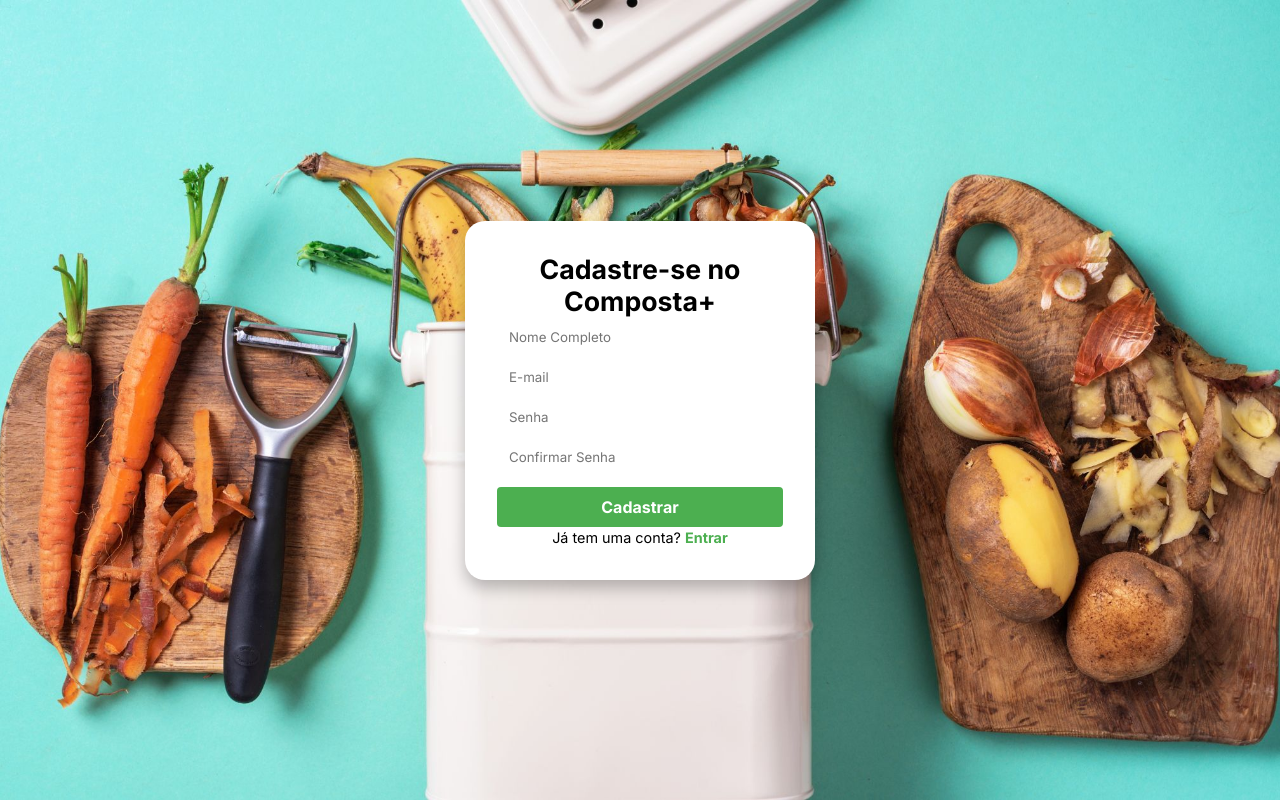
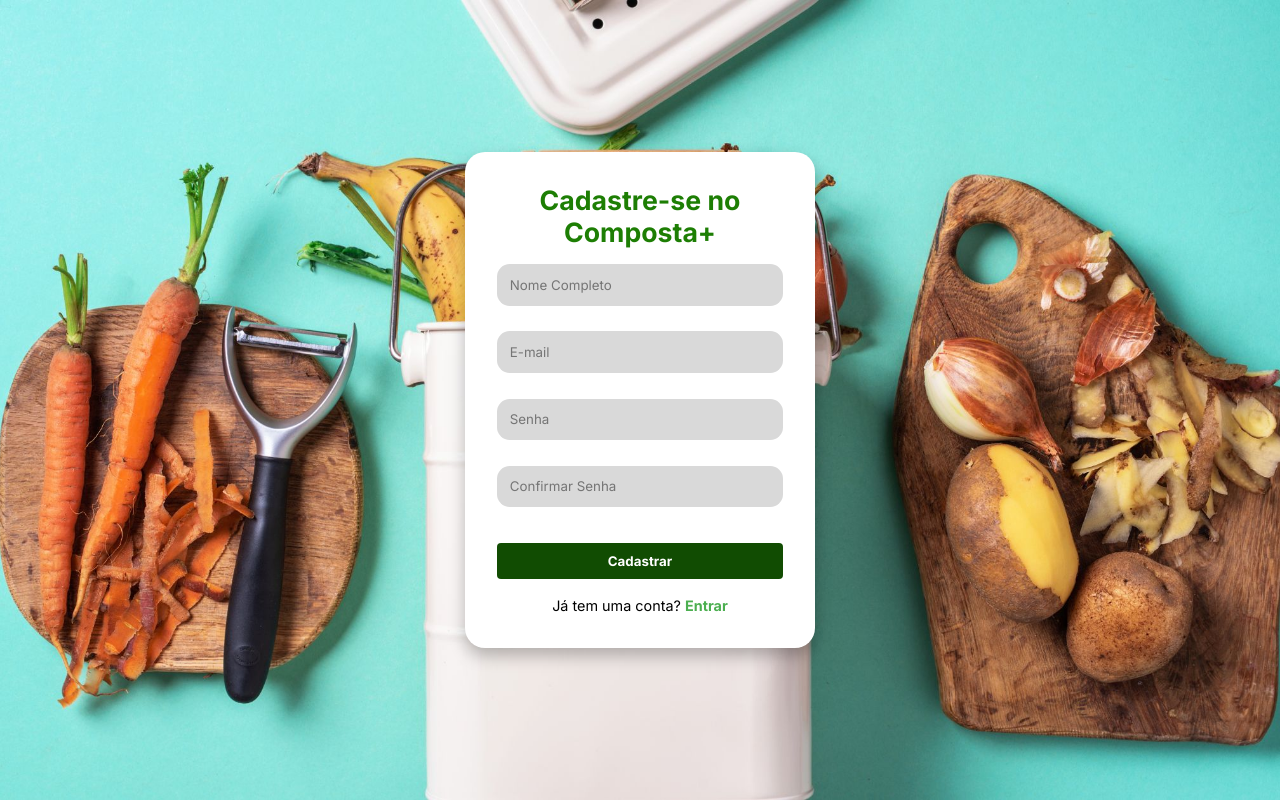
Before and after one commit to AlberthyFerraz/desafio5, a React (Create React App) app: page /cadastro in a window 1280 px wide. Built offline with nearby package versions, Linux system fonts and the light colour scheme.

Commit message:
feat: update login and register styles

```diff
--- a/src/index.js
+++ b/src/index.js
@@ -3,7 +3,6 @@ import ReactDOM from 'react-dom/client';
 import './index.css';
 import App from './App';
 import reportWebVitals from './reportWebVitals';
-import { ToastContainer } from 'react-toastify';
 import 'react-toastify/dist/ReactToastify.css';
 const root = ReactDOM.createRoot(document.getElementById('root'));
 root.render(
--- a/src/pages/autenticacao/Cadastro.jsx
+++ b/src/pages/autenticacao/Cadastro.jsx
@@ -10,7 +10,7 @@ function Cadastro() {
   const [password, setPassword] = useState("");
   const [confirmPassword, setConfirmPassword] = useState("");
 
-  const url = "http://localhost:4000";
+  const url = "https://composta-mais-api.onrender.com";
 
   const navigate = useNavigate();
 
@@ -48,10 +48,10 @@ function Cadastro() {
       <div className="login-card">
         <h2>Cadastre-se no Composta+</h2>
 
-        <input type="text" placeholder="Nome Completo" onChange={(e) => setName(e.target.value)}/>
-        <input type="email" placeholder="E-mail" onChange={(e) => setEmail(e.target.value)}/>
-        <input type="password" placeholder="Senha" onChange={(e) => setPassword(e.target.value)}/>
-        <input type="password" placeholder="Confirmar Senha" onChange={(e) => setConfirmPassword(e.target.value)}/>
+        <input type="text" placeholder="Nome Completo" onChange={(e) => setName(e.target.value)} className="auth-input"/>
+        <input type="email" placeholder="E-mail" onChange={(e) => setEmail(e.target.value)} className="auth-input"/>
+        <input type="password" placeholder="Senha" onChange={(e) => setPassword(e.target.value)} className="auth-input"/>
+        <input type="password" placeholder="Confirmar Senha" onChange={(e) => setConfirmPassword(e.target.value)} className="auth-input"/>
 
         <button className="login-button" onClick={handleRegister}>Cadastrar</button>
 
--- a/src/pages/autenticacao/Login.css
+++ b/src/pages/autenticacao/Login.css
@@ -8,13 +8,27 @@
     justify-content: center;
 }
 
+h2 {
+  color: #1D7E04;
+}
+
+#logo-login {
+  width: 35%;
+  border-radius: 50%;
+}
+
 .login-card {
+    display: flex;
+    flex-direction: column;
+    align-items: center;
+    justify-content: center;
     background-color: white;
     padding: 2rem; /* Corrigido de "xrem" para valor numérico */
     border-radius: 20px;
     text-align: center;
     width: 350px;
     box-shadow: 0 8px 16px rgba(0, 0, 0, 0.25); /* Corrigida a sintaxe */
+    gap: 1rem;
 }
 
 .logo {
@@ -24,25 +38,14 @@
   margin-bottom: 1.5rem;
 }
 
-input {
-  display: block;
+.auth-input {
+  border: none;
+  outline: none;
+  background: #D9D9D9;
   width: 100%;
-  padding: 12px;
-  margin-bottom: 1rem;
-  border: none;
-  border-radius: 10px;
-  background-color: #e0e0e0;
-}
-
-button {
-  width: 100%;
-  padding: 12px;
-  background-color: #0f4e00;
-  color: white;
-  border: none;
-  border-radius: 10px;
-  font-size: 1rem;
-  cursor: pointer;
+  border-radius: 0.8rem;
+  padding: .8rem;
+  margin-bottom: .6rem;
 }
 
 p {
@@ -56,7 +59,7 @@ a {
   font-weight: bold;
 }
 .login-button {
-  background-color: #4CAF50;
+  background-color: #114C02;
   color: white;
   padding: 10px 20px;
   border: none;
--- a/src/pages/autenticacao/Login.jsx
+++ b/src/pages/autenticacao/Login.jsx
@@ -3,13 +3,14 @@ import { useNavigate, Link } from 'react-router-dom';
 import './Login.css'
 import { toast, ToastContainer } from 'react-toastify';
 import axios from 'axios';
+import logo from '../../assets/logo-cor.jpg';
 
 function Login() {
   const [email, setEmail] = useState('');
   const [password, setPassword] = useState('');
   const navigate = useNavigate();
 
-  const url = "http://localhost:4000"
+  const url = "https://composta-mais-api.onrender.com"
 
   const validaEmail = (email) => {
     const emailRegex = /^[^\s@]+@[^\s@]+\.[^\s@]+$/;
@@ -49,6 +50,7 @@ function Login() {
       toast.success("Login feito com sucesso!");
       navigate("/dashboard");
     } catch (error) {
+      console.log(error)
       toast.error("Erro ao tentar fazer Login, tente novamente!");
     }
   }
@@ -56,7 +58,7 @@ function Login() {
   return (
     <div className="login-container">
       <div className="login-card">
-        <h2>Composta+</h2>
+        <img src={logo} alt="" id="logo-login" />
 
         <form>
           <input
@@ -64,6 +66,7 @@ function Login() {
             placeholder="E-mail"
             value={email}
             onChange={(e) => setEmail(e.target.value)}
+            className="auth-input"
           />
 
           <input
@@ -71,6 +74,7 @@ function Login() {
             placeholder="Senha"
             value={password}
             onChange={(e) => setPassword(e.target.value)}
+            className="auth-input"
           />
 
           <button onClick={handleLogin} className="login-button">
--- a/src/pages/chat/Chat.jsx
+++ b/src/pages/chat/Chat.jsx
@@ -20,7 +20,7 @@ function Chat() {
     setMessage('');
 
     try {
-      const res = await axios.post('http://localhost:4000/chat/', { message: userMessage });
+      const res = await axios.post('https://composta-mais-api.onrender.com/chat/', { message: userMessage });
 
       setMessages(prev => [...prev, { text: res.data.response, sender: 'ai' }]);
     } catch (err) {
--- a/src/pages/diario-compostagem/DiarioCompostagem.jsx
+++ b/src/pages/diario-compostagem/DiarioCompostagem.jsx
@@ -12,7 +12,7 @@ function DiarioCompostagem() {
   const [quantidadeDeResiduo, setAmount] = useState("");
   const [registros, setRegistros] = useState([]);
 
-  const url = "http://localhost:4000";
+  const url = "https://composta-mais-api.onrender.com";
 
   const buscarRegistros = async () => {
     try {
--- a/src/pages/selecao-perfil/SelecaoPerfil.jsx
+++ b/src/pages/selecao-perfil/SelecaoPerfil.jsx
@@ -6,7 +6,7 @@ import axios from 'axios';
 function SelecaoPerfil() {
   const navigate = useNavigate();
 
-  const url = "http://localhost:4000";
+  const url = "https://composta-mais-api.onrender.com";
 
   const setComposter = async () => {
     const button = document.getElementById("composter-option");
```
